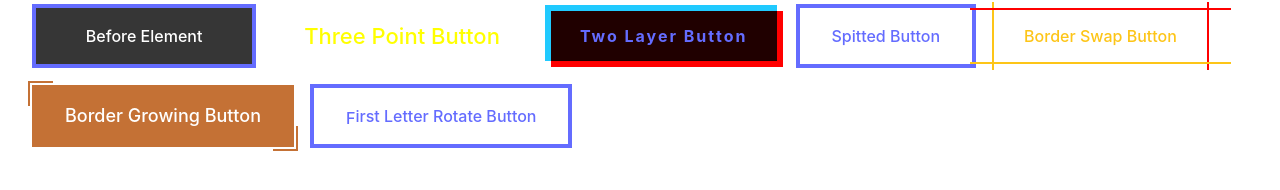
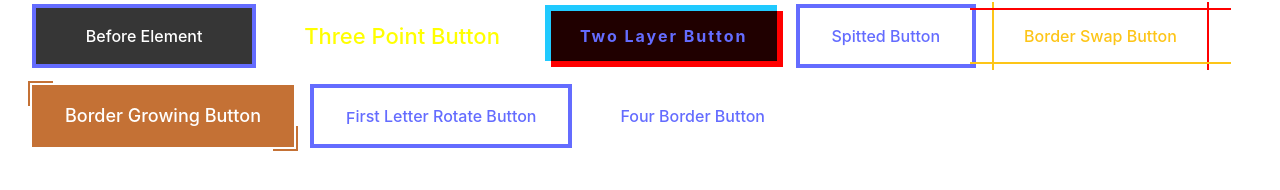
Before and after one commit to andy5566w/vue3-advenced-css, a Vue app: page / in a window 1280 px wide. Shown: the part 404-594 px from the top of the page. Built offline with nearby package versions, Linux system fonts and the light colour scheme.

Commit message:
add FourBorderButton.vue

```diff
--- a/src/components/DIsplayButton.vue
+++ b/src/components/DIsplayButton.vue
@@ -17,6 +17,7 @@
     <BorderSwapButton />
     <BorderGrowingButton />
     <FirstLetterRotateButton />
+    <FourBorderButton />
   </div>
 </template>
 
@@ -38,6 +39,7 @@ import SpittedButton from './buttons/SplittedButton.vue'
 import BorderSwapButton from './buttons/BorderSwapButton.vue'
 import BorderGrowingButton from './buttons/BorderGrowingButton.vue'
 import FirstLetterRotateButton from './buttons/FirstLetterRotateButton.vue'
+import FourBorderButton from './buttons/FourBorderButton.vue'
 </script>
 
 <style lang="scss" scoped></style>
--- /dev/null
+++ b/src/components/buttons/FourBorderButton.vue
@@ -0,0 +1,64 @@
+<template>
+  <a href="#" class="px-8 py-4 relative transition duration-150 ease-out">
+    <span>Four Border Button</span>
+  </a>
+</template>
+
+<script></script>
+
+<style lang="scss" scoped>
+a {
+  overflow: hidden;
+  &:before,
+  &:after {
+    content: '';
+    position: absolute;
+    width: 100%;
+    height: 4px;
+    transition: all 0.5s;
+    background-color: #fff;
+    z-index: -1;
+  }
+  &:before {
+    top: 0;
+    left: -100%;
+  }
+
+  &:after {
+    bottom: 0;
+    left: 100%;
+  }
+
+  span:before,
+  span:after {
+    content: '';
+    position: absolute;
+    width: 4px;
+    height: 100%;
+    transition: all 0.5s;
+    background-color: #fff;
+    z-index: -1;
+  }
+
+  span:before {
+    left: 0;
+    top: 100%;
+  }
+  span:after {
+    right: 0;
+    top: -100%;
+  }
+
+  &:hover {
+    &:before,
+    &:after {
+      left: 0;
+    }
+
+    span:before,
+    span:after {
+      top: 0;
+    }
+  }
+}
+</style>
```
